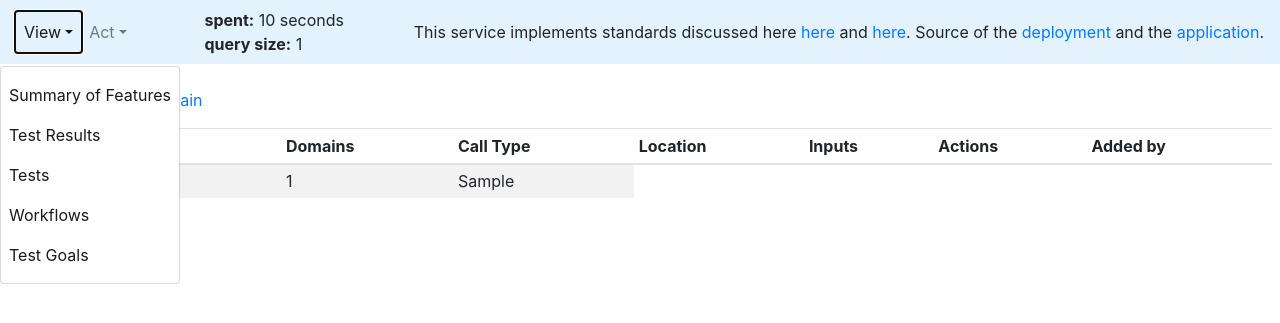
After one commit to volodymyrss/oda-experiments, a Flask app: template templates/features.html in a window 1280 px wide, after a click on "View". The commit adds this page. Shown: the top 323 px of the page. Run offline with Flask 2, Linux system fonts and the light colour scheme; the template is opened without the code that fills it: most values are stand-ins (such as "Sample title", 1, 10 or a date in 2020); some libraries are stand-ins or nearby versions.

Commit message:
renamed templates

```diff
--- a/odatestsapp.py
+++ b/odatestsapp.py
@@ -102,10 +102,10 @@ n_failed_retries = int(os.environ.get('DQUEUE_FAILED_N_RETRY','20'))
 
 logger=logging.getLogger(__name__)
 logger.setLevel(logging.INFO)
-handler=logging.StreamHandler()
-logger.addHandler(handler)
-formatter = logging.Formatter('%(asctime)s %(levelname)8s %(name)s | %(message)s')
-handler.setFormatter(formatter)
+#handler=logging.StreamHandler()
+#logger.addHandler(handler)
+#formatter = logging.Formatter('%(asctime)s %(levelname)8s %(name)s | %(message)s')
+#handler.setFormatter(formatter)
 
 def log(*args,**kwargs):
     severity=kwargs.get('severity','warning').upper()
@@ -207,18 +207,19 @@ def get_tests(f=None):
     tests=[]
 
     for t in odakb.sparql.select(query="""
-                    ?workflow oda:belongsTo oda:basic_testkit;
-                          a oda:test;
-                          a oda:workflow;
-                          oda:callType ?call_type;
-                          oda:callContext ?call_context;
-                          oda:location ?location .
+                        ?workflow oda:belongsTo oda:basic_testkit;
+                              a oda:test;
+                              a oda:workflow;
+                              oda:callType ?call_type;
+                              oda:callContext ?call_context;
+                              oda:location ?location .
 
-                    OPTIONAL { ?workflow dc:contributor ?email }
+                        OPTIONAL { ?workflow dc:contributor ?email }
 
-                    NOT EXISTS { ?workflow oda:realm oda:expired }
+                        NOT EXISTS { ?workflow oda:realm oda:expired }
 
                     """ + (f or "")):
+        logger.info("selected workflow entry: %s", t)
 
 
         t['domains'] = odakb.sparql.select(query="""
@@ -540,27 +541,52 @@ def describe_workflow(uri):
 
     return w
 
+def list_features():
+    fs = json.loads(odakb.sparql.select("""
+                ?ft a oda:feature;
+                    oda:descr ?descr;
+                    oda:provenBy ?w;
+                    ?p ?o .
+
+                ?w a oda:test .
+
+                NOT EXISTS { ?w oda:realm oda:expired }
+            """, "?ft ?p ?o", tojson=True))
+
+    return fs
+
+@app.route('/features')
+def features():
+    fs = list_features()
+
+    if 'json' in request.args:
+        return jsonify(fs)
+
+    return render_template("features.html", features=fs)
+
 @app.route('/workflow')
 def workflow():
     uri = request.args.get("uri")
+
+    if 'json' in request.args:
+        if uri:
+            return jsonify(describe_workflow(uri))
+        else:
+            return jsonify(dict(status="missing uri"))
+
     if uri:
-        return jsonify(describe_workflow(uri))
+        return render_template("workflow.html", w=describe_workflow(uri))
     else:
         return jsonify(dict(status="missing uri"))
 
-@app.route('/view-workflow')
-def viewworkflow():
-    uri = request.args.get("uri")
-    if uri:
-        return render_template("view-workflow.html", w=describe_workflow(uri))
-    else:
-        return jsonify(dict(status="missing uri"))
-
-@app.route('/view-workflows')
-def viewworkflows():
+@app.route('/workflows')
+def workflows():
     workflows = get_tests()
 
-    return render_template("view-workflows.html", data=workflows)
+    if 'json' in request.args:
+        return jsonify(workflows)
+    else:
+        return render_template("workflows.html", data=workflows)
 
 @app.route('/graph')
 def graph():
@@ -591,15 +617,14 @@ def graph():
         return jsonify(dict(status="missing uri"))
 
 @app.route('/data')
-def data():
-    uri = request.args.get("uri")
-    if uri:
-        return jsonify(get_data(uri))
-    else:
-        return jsonify(list_data())
+def viewdata():
+    if 'json' in request.args:
+        uri = request.args.get("uri")
+        if uri:
+            return jsonify(get_data(uri))
+        else:
+            return jsonify(list_data())
 
-@app.route('/view-data')
-def viewdata():
     f = request.args.get("f", None)
 
     odakb.sparql.reset_stats_collection()
@@ -611,7 +636,7 @@ def viewdata():
     else:
         domains = []
 
-    r = render_template('view-data.html',
+    r = render_template('data.html',
                 domains=domains,
                 data=d,
                 request_stats=request_stats,
--- a/templates/view-data.html
+++ b/templates/data.html
@@ -3,7 +3,7 @@
 
     <div class="container p-3">
     {% for wd in domains %}
-        <a href="view-data?f={{ ("?workflow oda:domain <"+wd+">") | urlencode }}">
+        <a href="data?f={{ ("?workflow oda:domain <"+wd+">") | urlencode }}">
         {{ wd.replace("http://odahub.io/ontology", "") }}
         </a>
     {% endfor %}
@@ -28,10 +28,10 @@
         {% set status_message = {'http://odahub.io/ontology#success': 'SUCCESS', 'http://odahub.io/ontology#failed': 'FAIL' }[d.test_status] %}
         <tr>
             <td><a href="data?uri={{d.uri | urlencode}}">{{d.uri.replace("http://ddahub.io/ontology/data#", "")}}<a href="graph?uri={{d.workflow | urlencode}}"><img class="button" src="static/img/rdf.svg"/></a></td>
-            <td><a href="view-workflow?uri={{d.workflow | urlencode}}"> {{d.workflow.replace("http://odahub.io/ontology#", "")}}</a><a href="graph?uri={{d.workflow | urlencode}}"><img class="button" src="static/img/rdf.svg"/></a></td>
+            <td><a href="workflow?uri={{d.workflow | urlencode}}"> {{d.workflow.replace("http://odahub.io/ontology#", "")}}</a><a href="graph?uri={{d.workflow | urlencode}}"><img class="button" src="static/img/rdf.svg"/></a></td>
             <td>
                 {% for wd in  d.workflow_domains %}
-                    <a href="view-data?f={{ ("?workflow oda:domain <"+wd+">") | urlencode }}">
+                    <a href="data?f={{ ("?workflow oda:domain <"+wd+">") | urlencode }}">
                     {{ wd.replace("http://odahub.io/ontology", "") }}
                     </a>
                 {% endfor %}
--- /dev/null
+++ b/templates/features.html
@@ -0,0 +1,35 @@
+{% extends "layout.html" %}
+{% block content %}
+
+    <div class="container p-3">
+    {% for wd in domains %}
+        <a href="view-data?f={{ ("?workflow oda:domain <"+wd+">") | urlencode }}">
+        {{ wd.replace("http://odahub.io/ontology", "") }}
+        </a>
+    {% endfor %}
+    </div>
+
+  <table class="table table-striped table-sm">
+
+    <thead class="thead">
+     <tr>
+       <th>URI</th>
+       <th>Domains</th>
+       <th>Call Type</th>
+       <th>Location</th>
+       <th>Inputs</th>
+       <th>Actions</th>
+       <th>Added by</th>
+     </tr>
+    </thead>
+
+    {% for f in features %}
+        <tr>
+            <td>{{ f }}</td>
+            <td>{{ f["$id"] }}</td>
+            <td>{{ f["http://odahub.io/ontology#descr"][0]["@value"] }}</td>
+        </tr>
+    {% endfor %}
+
+  </table>
+{% endblock %}
--- a/templates/layout.html
+++ b/templates/layout.html
@@ -27,10 +27,10 @@
             <li>
               <a class="nav-link dropdown-toggle" data-toggle="dropdown" href="#" role="button" aria-haspopup="true" aria-expanded="false">View</a>
                <div class="dropdown-menu">
-                <a class="nav-item nav-link" href="coming-soon">Summary of Features</a>
-                <a class="nav-item nav-link active" href="view-data">Test Results</a>
+                <a class="nav-item nav-link" href="features">Summary of Features</a>
+                <a class="nav-item nav-link active" href="data">Test Results</a>
                 <a class="nav-item nav-link" href="tests">Tests</a>
-                <a class="nav-item nav-link" href="view-workflows">Workflows</a>
+                <a class="nav-item nav-link" href="workflows">Workflows</a>
                 <a class="nav-item nav-link" href="goals">Test Goals</a>
                </div>
             </li>
```
Also changed, not shown: templates/workflow.html (renamed from templates/view-workflow.html), templates/workflows.html (renamed from templates/view-workflows.html).
